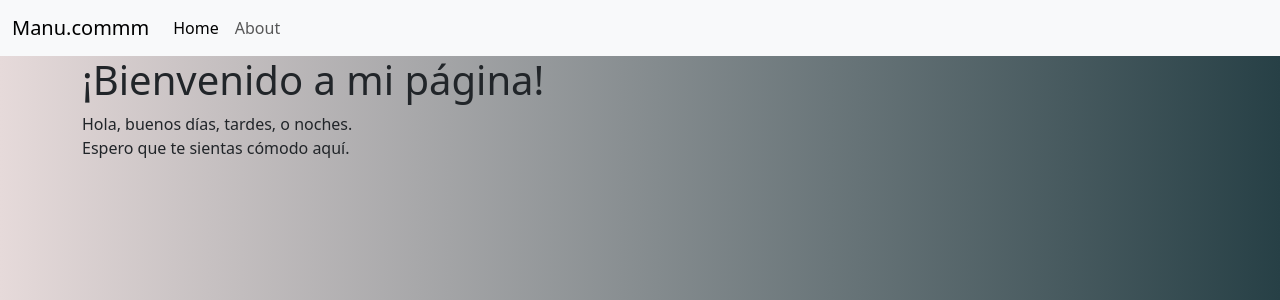
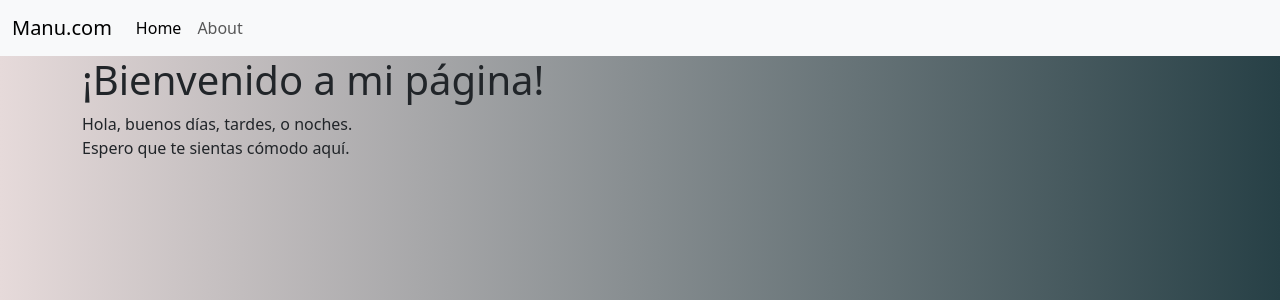
Before and after one commit to SmoothCh1ken/manuweb, a Flask app: page / in a window 1280 px wide. Shown: the top 300 px of the page. Run offline with Flask 2, Linux system fonts and the light colour scheme.

Commit message:
Update layout.html

```diff
--- a/templates/layout.html
+++ b/templates/layout.html
@@ -12,7 +12,7 @@
 
     <nav class="navbar navbar-expand-lg bg-body-tertiary">
         <div class="container-fluid">
-          <a class="navbar-brand" href="/">Manu.commm</a>
+          <a class="navbar-brand" href="/">Manu.com</a>
           <button class="navbar-toggler" type="button" data-bs-toggle="collapse" data-bs-target="#navbarNav" aria-controls="navbarNav" aria-expanded="false" aria-label="Toggle navigation">
             <span class="navbar-toggler-icon"></span>
           </button>
```
